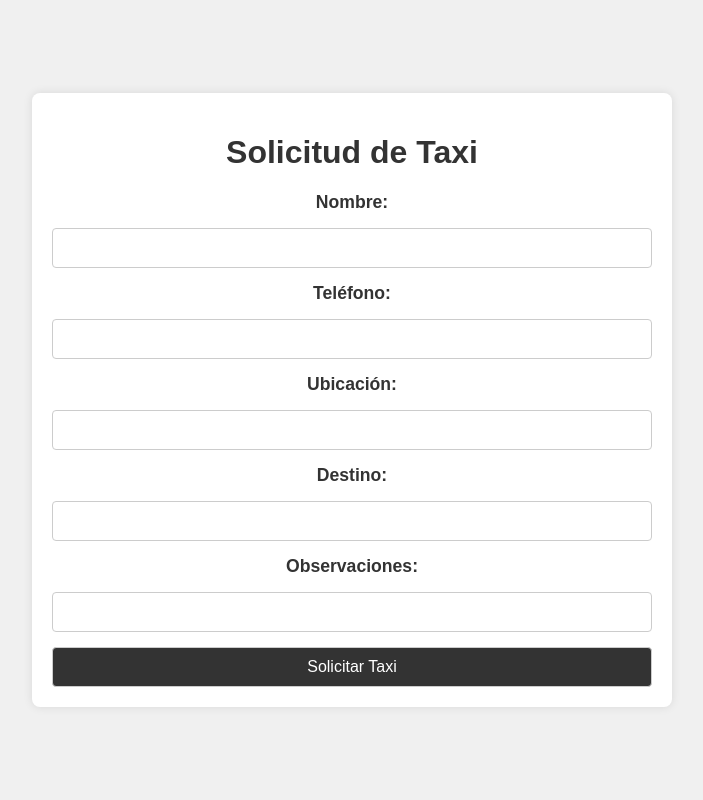
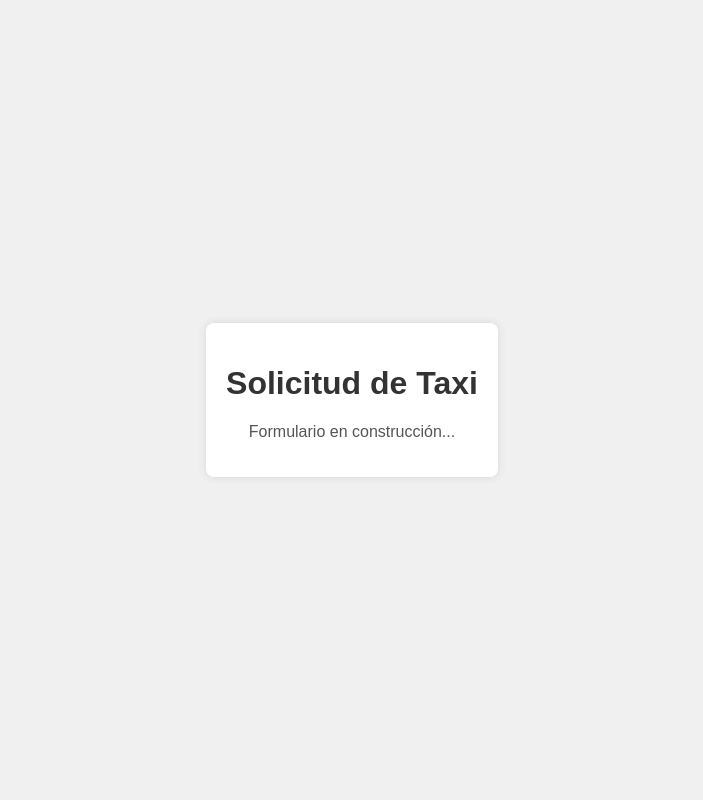
Before and after one commit to javoecu87/GAVVIP, a Flask app: template templates/taxi.html in a window 1280 px wide. Shown: the whole page, without its empty margins (288-991 px from the left). Run offline with Flask 3, Linux system fonts and the light colour scheme; the template is opened without the code that fills it, so the values that code supplies are empty.

Commit message:
Add files via upload

```diff
--- a/templates/taxi.html
+++ b/templates/taxi.html
@@ -3,7 +3,7 @@
 <head>
     <meta charset="UTF-8">
     <meta name="viewport" content="width=device-width, initial-scale=1.0">
-    <title>Solicitud de Taxi - GAV VIP</title>
+    <title>Solicitud de Taxi</title>
     <style>
         body {
             font-family: Arial, sans-serif;
@@ -13,11 +13,8 @@
             height: 100vh;
             margin: 0;
             background-color: #f0f0f0;
-            color: #333;
         }
         .container {
-            width: 90%;
-            max-width: 600px;
             text-align: center;
             padding: 20px;
             background-color: #fff;
@@ -26,55 +23,16 @@
         }
         h1 {
             color: #333;
-            font-size: 2em;
         }
-        form {
-            display: flex;
-            flex-direction: column;
-            gap: 15px;
-            margin-top: 20px;
-        }
-        label {
-            font-weight: bold;
-            font-size: 1.1em;
-        }
-        input, button {
-            padding: 10px;
-            border-radius: 4px;
-            border: 1px solid #ccc;
-            font-size: 1em;
-        }
-        button {
-            background-color: #333;
-            color: white;
-            cursor: pointer;
-        }
-        button:hover {
-            background-color: #555;
+        p {
+            color: #555;
         }
     </style>
 </head>
 <body>
     <div class="container">
         <h1>Solicitud de Taxi</h1>
-        <form action="/solicitar-taxi" method="post">
-            <label for="nombre">Nombre:</label>
-            <input type="text" id="nombre" name="nombre" required>
-
-            <label for="telefono">Teléfono:</label>
-            <input type="tel" id="telefono" name="telefono" required>
-
-            <label for="ubicacion">Ubicación:</label>
-            <input type="text" id="ubicacion" name="ubicacion" required>
-
-            <label for="destino">Destino:</label>
-            <input type="text" id="destino" name="destino">
-
-            <label for="observaciones">Observaciones:</label>
-            <input type="text" id="observaciones" name="observaciones">
-
-            <button type="submit">Solicitar Taxi</button>
-        </form>
+        <p>Formulario en construcción...</p>
     </div>
 </body>
 </html>
```
